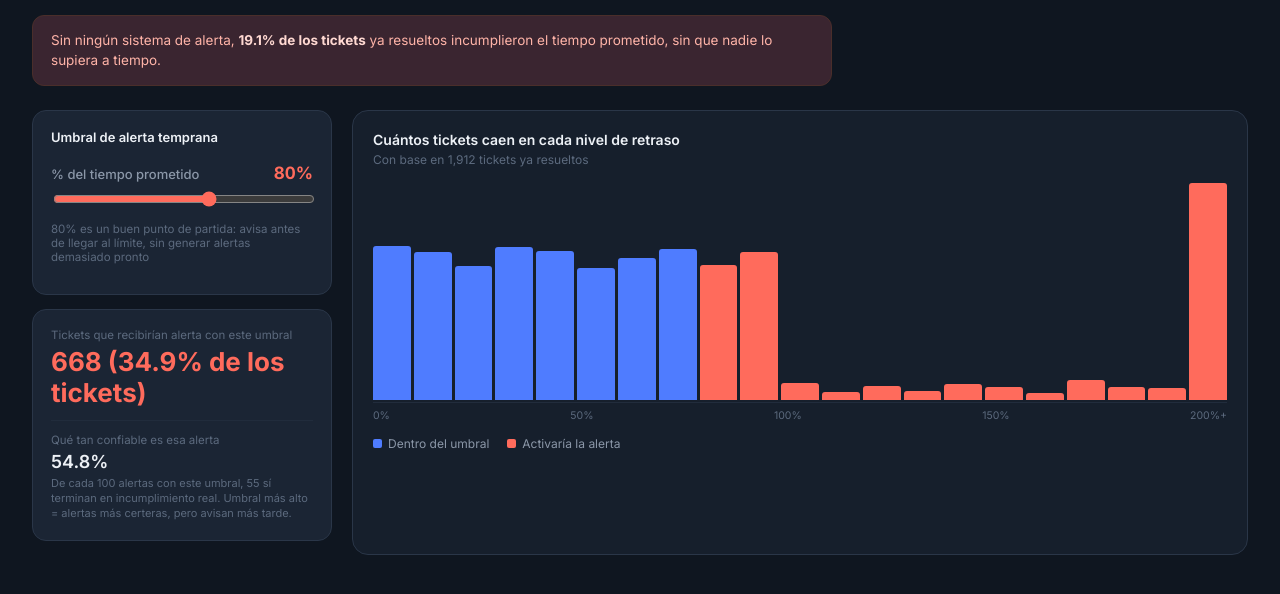
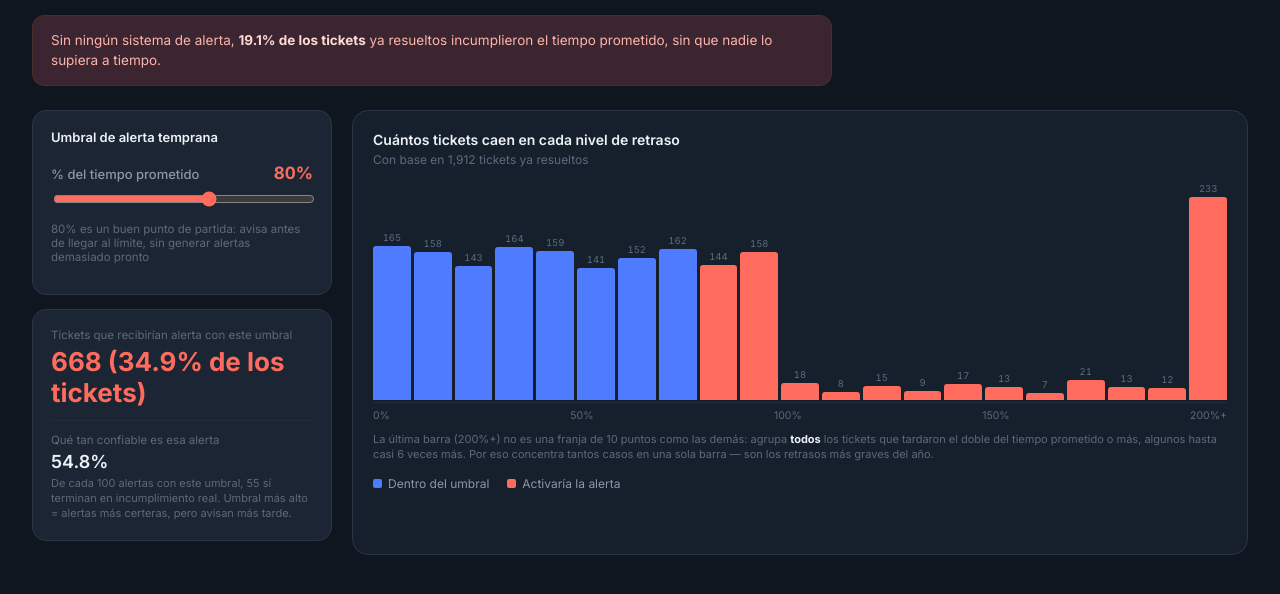
Before and after one commit to fghnic/nodo-consultoria-ti, a plain HTML site: page docs/umbral-sla.html in a window 1280 px wide. Shown: the part 142-736 px from the top of the page. Drawn offline with Linux system fonts and the light colour scheme.

Commit message:
Etiquetas en umbral sla

```diff
--- a/docs/umbral-sla.html
+++ b/docs/umbral-sla.html
@@ -50,7 +50,8 @@
   .titulo-panel { font-size: 14px; font-weight: 600; color: var(--text); margin: 0 0 4px; }
   .panel-hint { font-size: 12px; color: var(--text-faint); margin: 0 0 16px; }
   .hist { display: flex; align-items: flex-end; gap: 3px; height: 220px; border-bottom: 1px solid var(--border-soft); padding-bottom: 2px; }
-  .bar-wrap { flex: 1; display: flex; align-items: flex-end; height: 100%; position: relative; }
+  .bar-wrap { flex: 1; display: flex; flex-direction: column; align-items: center; justify-content: flex-end; height: 100%; position: relative; cursor: default; }
+  .bar-count { font-size: 9.5px; color: var(--text-faint); margin-bottom: 3px; font-variant-numeric: tabular-nums; }
   .bar { width: 100%; border-radius: 3px 3px 0 0; background: var(--blue); transition: background 0.15s; }
   .bar.alerta { background: var(--coral); }
   .axis { display: flex; justify-content: space-between; margin-top: 6px; }
@@ -99,6 +100,7 @@
       <p class="panel-hint" id="panel-hint">Con base en 1,912 tickets ya resueltos</p>
       <div class="hist" id="hist"></div>
       <div class="axis"><span>0%</span><span>50%</span><span>100%</span><span>150%</span><span>200%+</span></div>
+      <p class="stat-note" style="margin-top:10px;">La última barra (200%+) no es una franja de 10 puntos como las demás: agrupa <b style="color:var(--text);">todos</b> los tickets que tardaron el doble del tiempo prometido o más, algunos hasta casi 6 veces más. Por eso concentra tantos casos en una sola barra — son los retrasos más graves del año.</p>
       <div class="legend">
         <div class="legend-item"><span class="dot" style="background: var(--blue);"></span>Dentro del umbral</div>
         <div class="legend-item"><span class="dot" style="background: var(--coral);"></span>Activaría la alerta</div>
@@ -122,7 +124,12 @@ const maxBin = Math.max(...bins);
 const histEl = document.getElementById('hist');
 histEl.innerHTML = bins.map((count, i) => {
   const heightPct = maxBin > 0 ? (count / maxBin) * 100 : 0;
-  return `<div class="bar-wrap"><div class="bar" data-idx="${i}" style="height:${heightPct}%;"></div></div>`;
+  const rangoIni = Math.round(i * BIN_SIZE * 100);
+  const rango = i === NUM_BINS ? `${rangoIni}% o más` : `${rangoIni}%–${rangoIni + 10}%`;
+  return `<div class="bar-wrap" title="${count} tickets tardaron ${rango} del tiempo prometido">
+            <span class="bar-count">${count}</span>
+            <div class="bar" data-idx="${i}" style="height:${heightPct}%;"></div>
+          </div>`;
 }).join('');
 
 const totalIncumplidos = FRACCIONES.filter(f => f >= 1.0).length;
```
Also changed, not shown: 1 other file.
